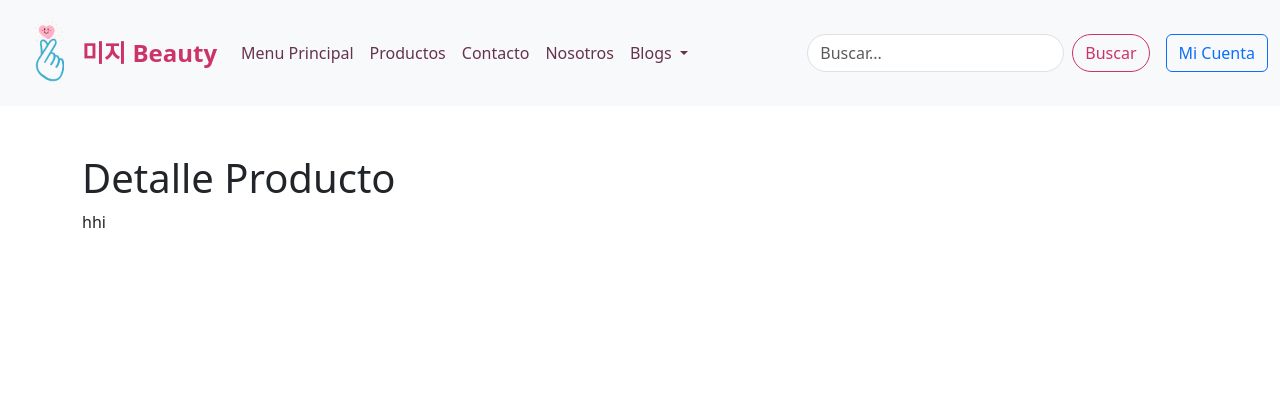
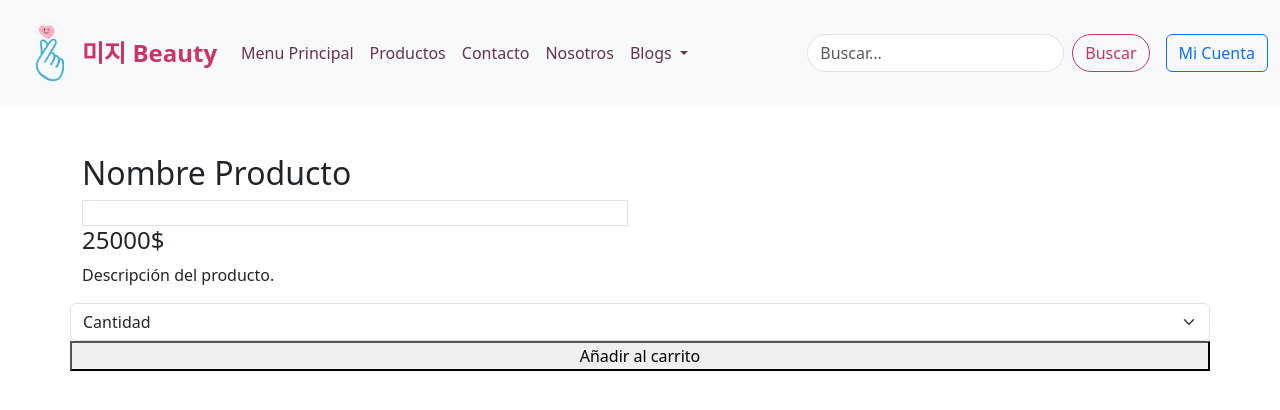
Before and after one commit to AllanxSF/MijiBeauty, a plain HTML site: page MijiBeauty-main/detalle_product.html in a window 1280 px wide. Drawn offline with nearby package versions, Linux system fonts and the light colour scheme.

Commit message:
detalleP

```diff
--- a/MijiBeauty-main/detalle_product.html
+++ b/MijiBeauty-main/detalle_product.html
@@ -14,10 +14,26 @@
     <div id="navbar"></div>
 
     <main class="container mt-5">
-        <h1>Detalle Producto</h1>
-        <p>hhi</p>
+        <div class="row">
+            <div class="col-md-6">
+                <h2>Nombre Producto</h2>
+                    <div class="border">
+                        <img src="" alt="">
+                    </div>
+            </div>
+                <h4 class="precio-productos">25000$</h4>
+                    <p>Descripción del producto. </p>
+
+                <select class="form-select">
+                    <option selected>Cantidad</option>
+                    <option value="1">1</option>
+                    <option value="2">2</option>
+                    <option value="3">3</option>
+                </select>
+                <button type="button" class="btn-añadir-carrito">Añadir al carrito</button>
+        </div>
+    </div>
     </main>
-
     <script src="JS/navbar.js"></script>
     <script src="https://cdn.jsdelivr.net/npm/bootstrap@5.3.8/dist/js/bootstrap.bundle.min.js"></script>
 </body>
```
Also changed, not shown: MijiBeauty-main/CSS/styles.css (+4 -4 lines).
